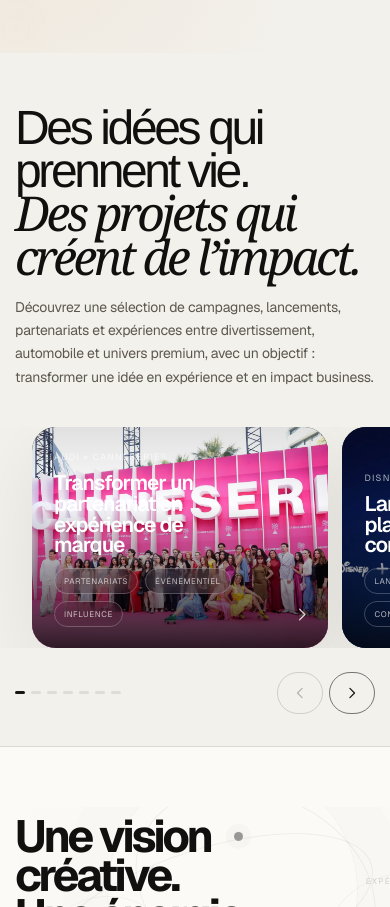
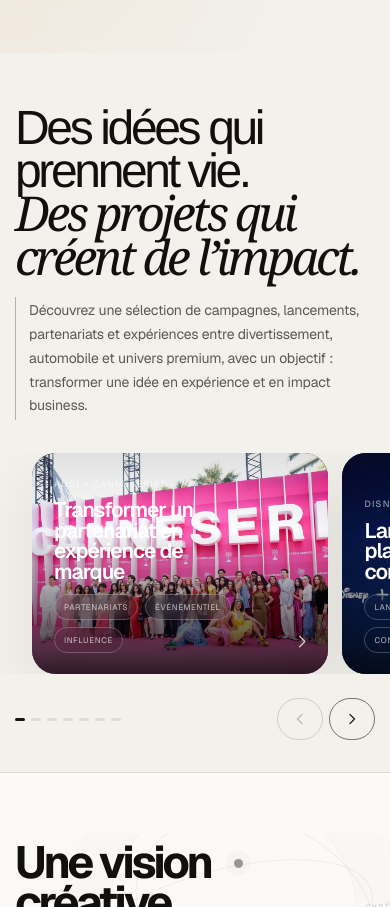
Before and after one commit to paulsebille/Portfolio, a Next.js app: page / in a window 390 px wide. Shown: the part 963-1870 px from the top of the page. Built offline with nearby package versions, Linux system fonts and the light colour scheme.

Commit message:
Restore refined right-aligned projects subtitle

```diff
--- a/app/globals.css
+++ b/app/globals.css
@@ -3793,3 +3793,43 @@ body { font-family: "Helvetica Neue", Helvetica, Arial, sans-serif; }
 .project-detail-audi-f1-experience .project-detail-hero-image img {
   object-position: center 76%;
 }
+
+
+/* Editorial right-column treatment for the projects subtitle */
+.work-heading {
+  grid-template-columns: minmax(0,1fr) minmax(330px,.68fr);
+  align-items: end;
+  gap: clamp(34px,6vw,88px);
+}
+.work-heading-title h2 { max-width: 820px; }
+.projects-section-subtitle {
+  max-width: 490px;
+  justify-self: end;
+  margin: 0 0 3px;
+  padding: 2px 0 2px 19px;
+  border-left: 1px solid rgba(139,121,95,.55);
+  color: #5d584f;
+  font-size: clamp(13px,1.05vw,15px);
+  line-height: 1.7;
+  letter-spacing: -.012em;
+}
+@media (max-width: 900px) {
+  .work-heading {
+    grid-template-columns: minmax(0,1fr) minmax(280px,.82fr);
+    gap: 25px;
+  }
+}
+@media (max-width: 640px) {
+  .work-heading {
+    grid-template-columns: 1fr;
+    gap: 0;
+    margin-bottom: 30px;
+  }
+  .projects-section-subtitle {
+    justify-self: start;
+    max-width: 100%;
+    margin-top: 17px;
+    padding-left: 13px;
+    font-size: 14px;
+  }
+}
```
